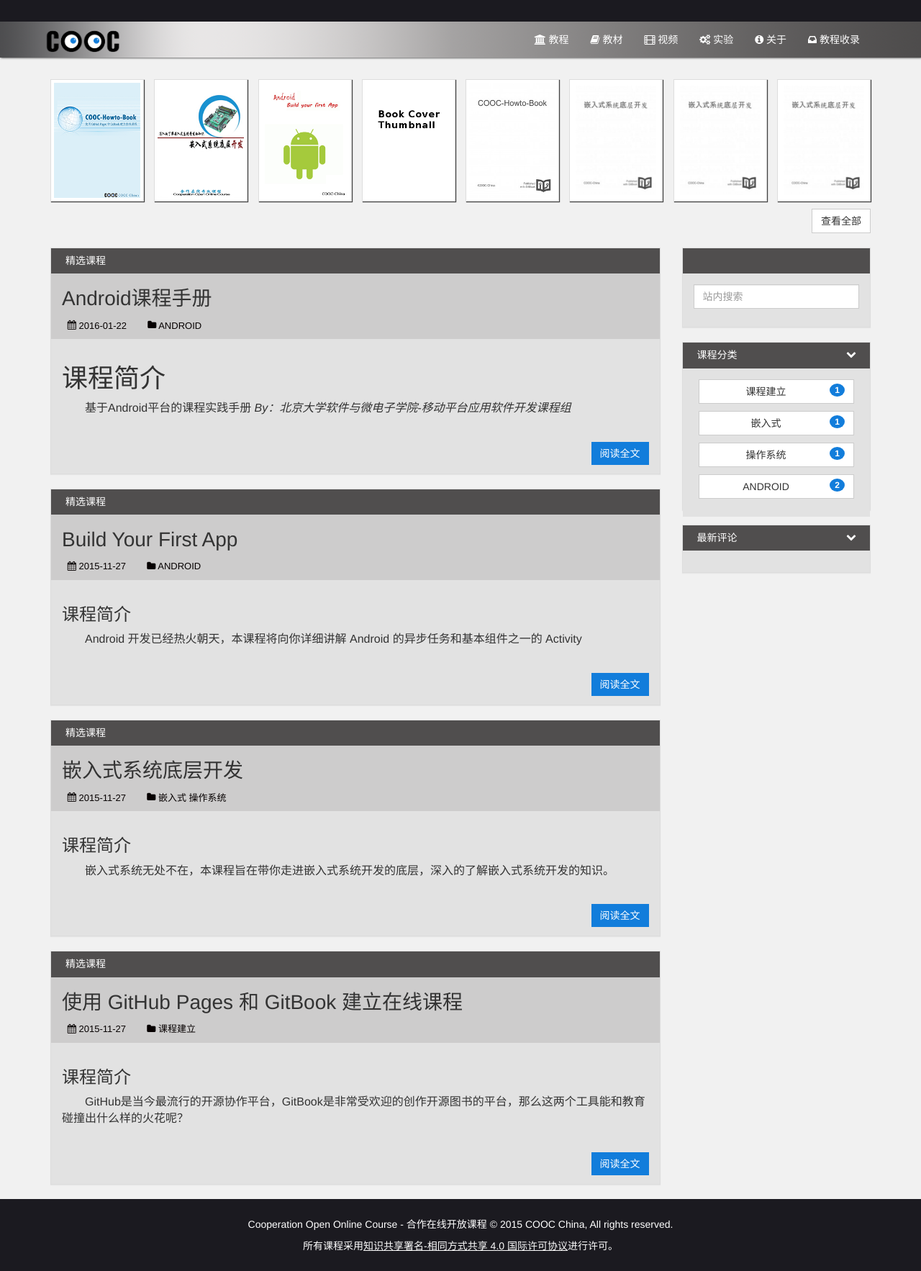
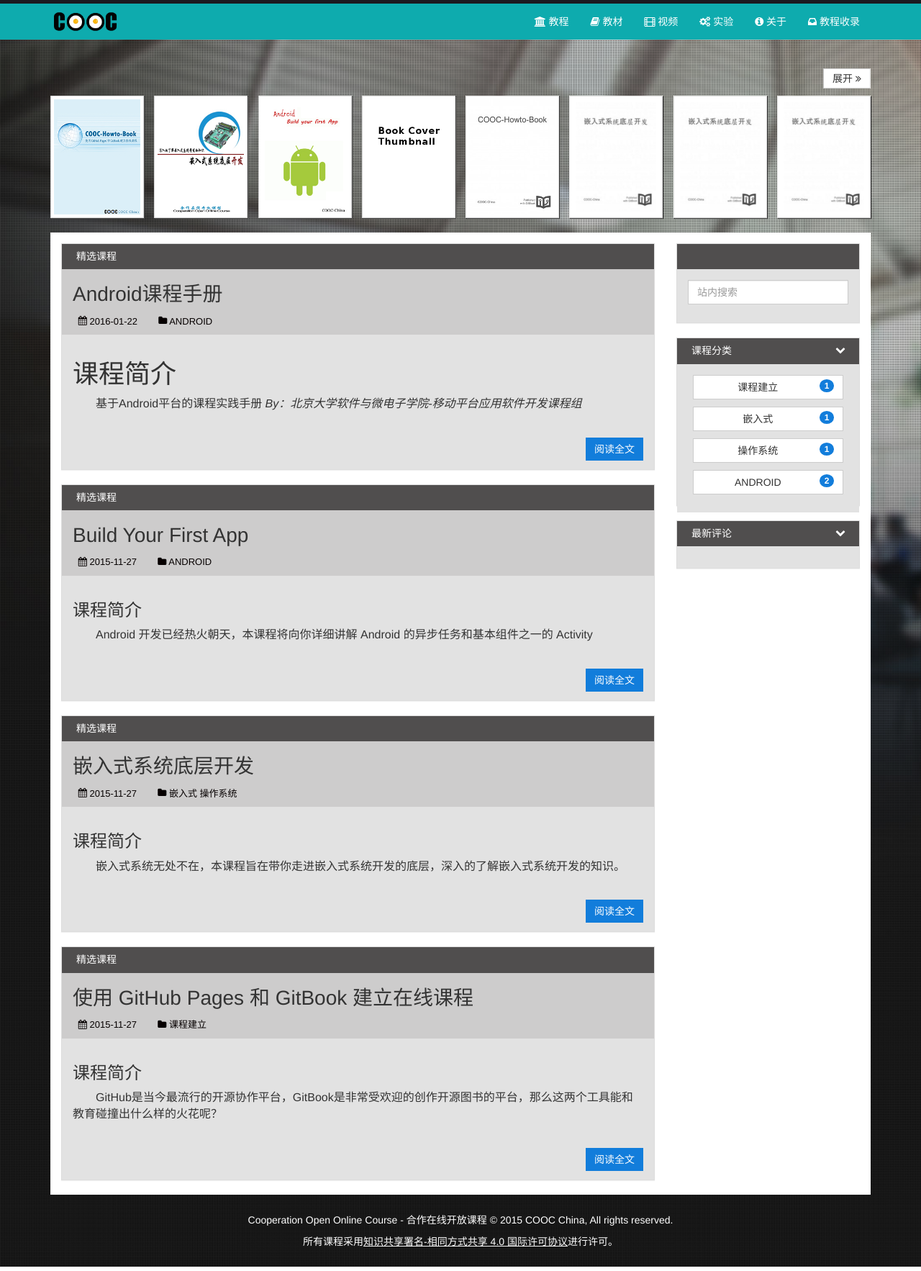
Before and after one commit to COOC-China/cooc-china.github.io, a Jekyll site: the page built from index.md, in a window 1280 px wide. Shown: the whole page at 72% size. Built offline with Jekyll 4.4.1, drawn with Linux system fonts in a browser that asks for light colours; comment, search, counter and statistics services are not loaded.

Commit message:
updated navbar footer

```diff
--- a/_layouts/index.html
+++ b/_layouts/index.html
@@ -3,23 +3,24 @@
 
 {% include head.html %}
 
-<body>
+<body style="background: url('/assets/images/background.png') no-repeat; background-size: cover">
 
 {% include header.html %}
 
 <div id="main" class="container">
 
     <div id="gallery" class="row">
+        <div class="col-md-12">
+
+            <button id="galleryBtn" aria-expanded="false" class="btn btn-default pull-right">展开&nbsp;<i class="fa fa-angle-double-right"></i></button>
+        </div>
         <div id="thumbs" class="col-md-12">
             {{ content }}
-        </div>
-        <div class="col-md-12">
-
-            <button id="galleryBtn" aria-expanded="false" class="btn btn-default pull-right">查看全部</button>
         </div>
     </div>
 
     <div class="row">
+        <div id="content" class="content">
             <div class="col-md-9 col-sm-12">
                 {% assign articles = site.posts %}
                 {% include content/articles.html %}
@@ -30,6 +31,7 @@
             </div>
         </div>
     </div>
+</div>
 
 {% include footer.html %}
 
--- a/assets/_sass/_footer.scss
+++ b/assets/_sass/_footer.scss
@@ -1,7 +1,6 @@
 #footer {
     overflow: hidden;
     padding: 25px 0 15px 0;
-    background-color: #1b1a20;
     color: #fff;
     a{
         text-decoration: underline;
--- a/assets/_sass/_gallery.scss
+++ b/assets/_sass/_gallery.scss
@@ -1,7 +1,9 @@
 #gallery{
     overflow: hidden;
+    margin-bottom: 10px;
     .col-md-12>button{
-        margin-bottom: 20px;
+        margin-top: 40px;
+        padding: 3px 12px;
     }
     #thumbs{
         overflow:hidden;
--- /dev/null
+++ b/assets/_sass/_index.scss
@@ -0,0 +1,9 @@
+#main{
+    #content{
+        float: left;
+        margin-left: 15px;
+        margin-right: 15px;
+        background: #FFFFFF;
+        padding-top: 15px;
+    }
+}
--- a/assets/_sass/_navbar.scss
+++ b/assets/_sass/_navbar.scss
@@ -1,12 +1,11 @@
 #navbar {
+    margin-bottom: 0;
     .top{
-        height: 30px;
+        height: 5px;
         background-color: #1b1a20;
     }
-    background: url("/assets/images/navbar-bg.png") repeat-y;
-    background-size: contain;
+    background: #0eabae;
     border: none;
-    box-shadow: 1px 0 3px #000;
     .navbar-header {
         .navbar-toggle {
             background-color: transparent;
--- a/assets/css/main.min.scss
+++ b/assets/css/main.min.scss
@@ -75,3 +75,4 @@
 @import "page";
 @import "categories";
 @import "gallery";
+@import "index";
```
Also changed, not shown: assets/images/background.png (added), assets/images/cooc_logo.png, assets/scripts/main.min.js. Lines whose indentation alone changed are shown as unchanged.
